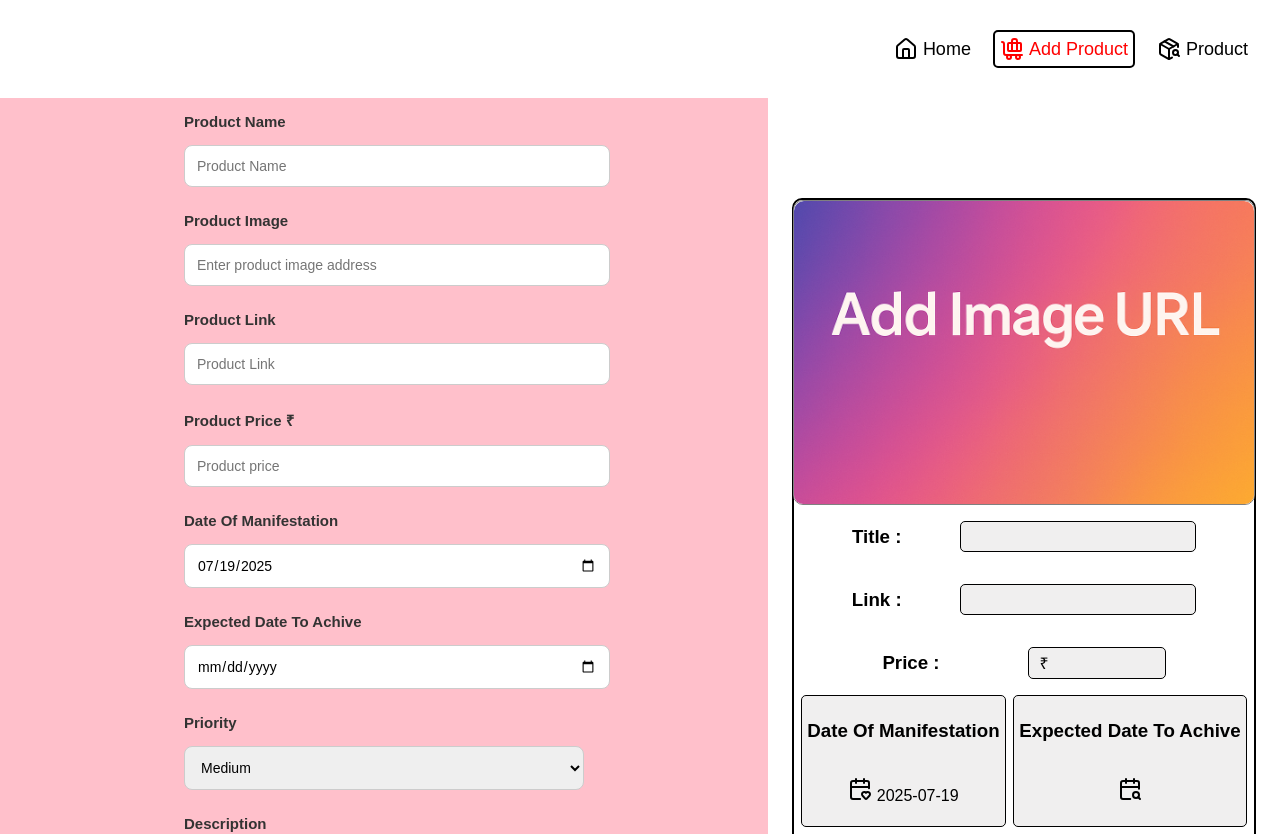
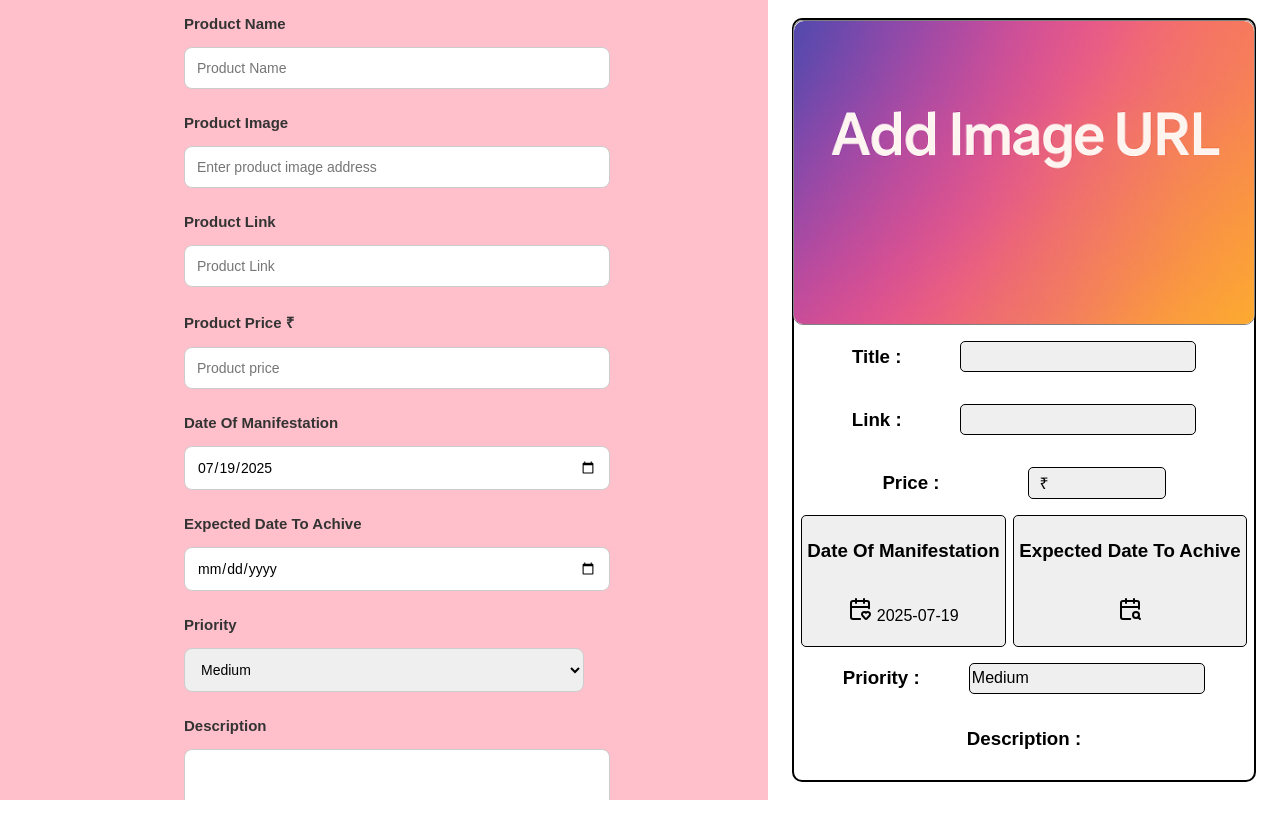
Before and after one commit to satyamrk18/WishBucket, a React (Vite) app: page /addproduct in a window 1280 px wide. Shown: the top 834 px of the page. After the commit the page ends 800 px from the top, so only its background shows below. Built offline with nearby package versions, Linux system fonts and the light colour scheme.

Commit message:
card and form height fully height

```diff
--- a/src/pages/AddProduct.css
+++ b/src/pages/AddProduct.css
@@ -1,17 +1,24 @@
 * {
   font-family: sans-serif;
 }
-.navbar
-{
-  position:relative;
-}
+
 .addproduct {
   width: 100%;
   height: 100vh;
   margin: 0 auto;
   display: flex;
   flex-direction: row;
+  position:relative;
 }
+/* .navbar
+{
+  position:absolute;
+  background-color:red;
+  left:0px;
+  display:inline-block;
+  width:fit-content;
+
+} */
 .sideform {
   width: 60%;
   background-color: pink;
@@ -109,6 +116,9 @@ textarea:focus {
 .cardview {
   width: 40%;
   height: 100%;
+  display:flex;
+  align-items:center;
+  justify-content:center;
 }
 .card {
   min-height:95%;
--- a/src/pages/AddProduct.jsx
+++ b/src/pages/AddProduct.jsx
@@ -37,10 +37,10 @@ const AddProduct = () => {
 
   return (
     <div>
-<div className="navbar">
-  <Navbar />
-</div>
       <div className="addproduct">
+        {/* <div className="navbar">
+          <Navbar />
+        </div> */}
         <div className="sideform">
           <form>
             <label>Product Name</label>
@@ -102,9 +102,12 @@ const AddProduct = () => {
               <option value="Low">Low</option>
             </select>
             <label>Description</label>
-            <textarea rows="5"  onChange={(e)=>{
-              setNewProduct({...newproduct, description:e.target.value})
-            }}/>
+            <textarea
+              rows="5"
+              onChange={(e) => {
+                setNewProduct({ ...newproduct, description: e.target.value });
+              }}
+            />
             <button>Submit</button>
           </form>
         </div>
```
